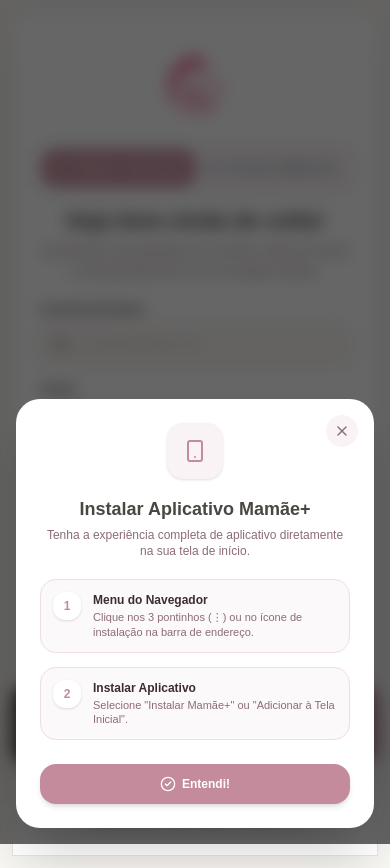
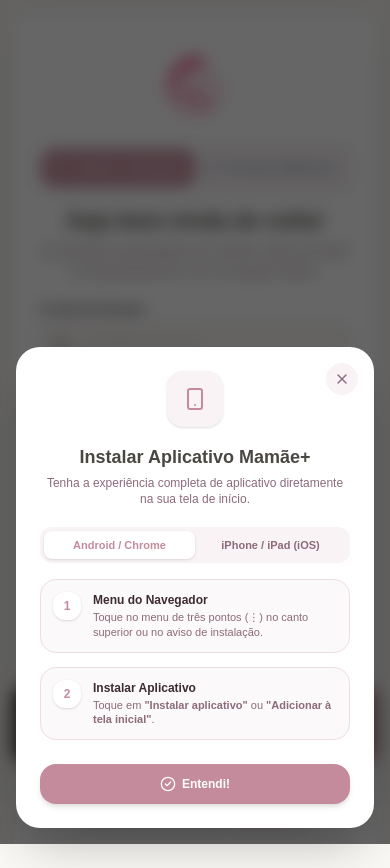
Before and after one commit to Rauliyexe/mamae-mais, a React (Vite) app: page / in a window 390 px wide. Both pictures are taken after a click on the button "Instalar". After the commit the page ends 844 px from the top, so only its background shows below. Built offline with nearby package versions, Linux system fonts and the light colour scheme.

Commit message:
fix(mobile): fix bottom navigation bar layout on mobile and PWA install prompt button

```diff
--- a/index.html
+++ b/index.html
@@ -26,6 +26,12 @@
     <div id="root"></div>
     <script type="module" src="/src/main.jsx"></script>
     <script>
+      window.deferredPWAInstallPrompt = null;
+      window.addEventListener('beforeinstallprompt', (e) => {
+        e.preventDefault();
+        window.deferredPWAInstallPrompt = e;
+        window.dispatchEvent(new Event('pwa-prompt-available'));
+      });
       if ('serviceWorker' in navigator) {
         window.addEventListener('load', () => {
           navigator.serviceWorker.register('/sw.js').catch((err) => {
--- a/src/App.jsx
+++ b/src/App.jsx
@@ -96,7 +96,7 @@
   const hideMascot = ["login", "cadastro", "formulario", "portalmedico", "bibliotecaexames"].includes(currentScreen);
 
   return (
-    <div className="relative w-full h-full">
+    <div className="relative w-full h-full min-h-[100dvh]">
       <PWALayout
         nav={isLoggedIn && currentScreen !== "portalmedico" ? <BottomNav /> : null}
         renderScreenContent={renderScreen}
--- a/src/components/BottomNav.jsx
+++ b/src/components/BottomNav.jsx
@@ -27,7 +27,7 @@
   const activeTab = getActiveTab();
 
   return (
-    <div className="absolute bottom-0 left-0 right-0 bg-white/95 backdrop-blur-md rounded-t-[28px] shadow-[0_-6px_28px_rgba(180,77,117,0.06)] px-2 pt-2 pb-[max(12px,env(safe-area-inset-bottom))] flex justify-between z-40 border-t border-[#F0DDE4]">
+    <nav className="fixed bottom-0 left-0 right-0 w-full bg-white/95 backdrop-blur-md rounded-t-[28px] shadow-[0_-6px_28px_rgba(180,77,117,0.06)] px-2 pt-2 pb-[max(12px,env(safe-area-inset-bottom))] flex justify-between z-40 border-t border-[#F0DDE4]">
       {items.map(({ key, label, Icon }) => {
         const isActive = activeTab === key;
         return (
@@ -57,6 +57,6 @@
           </button>
         );
       })}
-    </div>
+    </nav>
   );
 }
--- a/src/components/PWAInstallBanner.jsx
+++ b/src/components/PWAInstallBanner.jsx
@@ -25,6 +25,12 @@
     const isIosDevice = /iphone|ipad|ipod/.test(userAgent);
     setIsIOS(isIosDevice);
 
+    // Check if previously captured globally in index.html
+    if (window.deferredPWAInstallPrompt) {
+      setDeferredPrompt(window.deferredPWAInstallPrompt);
+      setShowBanner(true);
+    }
+
     // Check if dismissed recently in this session
     const isDismissed = sessionStorage.getItem("pwa_banner_dismissed");
     if (isDismissed) return;
@@ -32,48 +38,64 @@
     // Listen for beforeinstallprompt on Android/Chrome/Edge
     const handleBeforeInstallPrompt = (e) => {
       e.preventDefault();
+      window.deferredPWAInstallPrompt = e;
       setDeferredPrompt(e);
       setShowBanner(true);
     };
 
+    const handlePromptAvailable = () => {
+      if (window.deferredPWAInstallPrompt) {
+        setDeferredPrompt(window.deferredPWAInstallPrompt);
+        setShowBanner(true);
+      }
+    };
+
     window.addEventListener("beforeinstallprompt", handleBeforeInstallPrompt);
+    window.addEventListener("pwa-prompt-available", handlePromptAvailable);
 
     // If on iOS and not standalone, show the banner after a gentle delay
     if (isIosDevice && !isStandalone) {
       const timer = setTimeout(() => {
         setShowBanner(true);
-      }, 1500);
+      }, 1200);
       return () => clearTimeout(timer);
     }
 
-    // Also show banner on desktop/android after brief delay if prompt wasn't fired yet
+    // Show banner after brief delay if prompt wasn't dismissed
     const fallbackTimer = setTimeout(() => {
-      if (!isStandalone && !isDismissed) {
+      if (!isStandalone && !sessionStorage.getItem("pwa_banner_dismissed")) {
         setShowBanner(true);
       }
-    }, 2000);
+    }, 1500);
 
     return () => {
       window.removeEventListener("beforeinstallprompt", handleBeforeInstallPrompt);
+      window.removeEventListener("pwa-prompt-available", handlePromptAvailable);
       clearTimeout(fallbackTimer);
     };
   }, []);
 
   const handleInstallClick = async () => {
-    if (isIOS) {
+    const promptEvent = deferredPrompt || window.deferredPWAInstallPrompt;
+
+    if (promptEvent) {
+      try {
+        promptEvent.prompt();
+        const choiceResult = await promptEvent.userChoice;
+        if (choiceResult && choiceResult.outcome === "accepted") {
+          setShowBanner(false);
+          setIsInstalled(true);
+        }
+        setDeferredPrompt(null);
+        window.deferredPWAInstallPrompt = null;
+      } catch (err) {
+        console.error("Erro ao executar instalador PWA:", err);
+        setShowIOSModal(true);
+      }
+    } else if (isIOS) {
       setShowIOSModal(true);
-      return;
-    }
-
-    if (deferredPrompt) {
-      deferredPrompt.prompt();
-      const { outcome } = await deferredPrompt.userChoice;
-      if (outcome === "accepted") {
-        setShowBanner(false);
-      }
-      setDeferredPrompt(null);
     } else {
-      // Fallback instructions modal if native prompt is unavailable (e.g. desktop browsers)
+      // Direct instructions modal if native prompt was not supplied by browser
       setShowIOSModal(true);
     }
   };
@@ -145,6 +167,27 @@
               Tenha a experiência completa de aplicativo diretamente na sua tela de início.
             </p>
 
+            <div className="flex bg-[#FAF3F6] p-1 rounded-xl mb-4">
+              <button
+                type="button"
+                onClick={() => setIsIOS(false)}
+                className={`flex-1 py-1.5 text-[11px] font-bold rounded-lg transition-all cursor-pointer ${
+                  !isIOS ? "bg-white text-[#C38B9B] shadow-sm" : "text-[#8C6B7A]"
+                }`}
+              >
+                Android / Chrome
+              </button>
+              <button
+                type="button"
+                onClick={() => setIsIOS(true)}
+                className={`flex-1 py-1.5 text-[11px] font-bold rounded-lg transition-all cursor-pointer ${
+                  isIOS ? "bg-white text-[#C38B9B] shadow-sm" : "text-[#8C6B7A]"
+                }`}
+              >
+                iPhone / iPad (iOS)
+              </button>
+            </div>
+
             <div className="space-y-3.5 mb-6 text-xs text-[#523A46]">
               {isIOS ? (
                 <>
@@ -155,7 +198,7 @@
                     <div>
                       <p className="font-bold text-[#3D2B33]">Toque no botão Compartilhar</p>
                       <p className="text-[#8C6B7A] text-[11px] flex items-center gap-1 mt-0.5">
-                        Na barra do Safari, clique no ícone <Share size={12} className="text-[#007AFF]" />
+                        Na barra inferior do Safari, clique no ícone <Share size={12} className="text-[#007AFF]" />
                       </p>
                     </div>
                   </div>
@@ -167,7 +210,7 @@
                     <div>
                       <p className="font-bold text-[#3D2B33]">Adicionar à Tela de Início</p>
                       <p className="text-[#8C6B7A] text-[11px] flex items-center gap-1 mt-0.5">
-                        Role a lista e selecione <PlusSquare size={12} className="text-[#C38B9B]" /> <b>Adicionar à Tela de Início</b>
+                        Role as opções e toque em <PlusSquare size={12} className="text-[#C38B9B]" /> <b>Adicionar à Tela de Início</b>
                       </p>
                     </div>
                   </div>
@@ -177,9 +220,9 @@
                       3
                     </div>
                     <div>
-                      <p className="font-bold text-[#3D2B33]">Pronto! Abra o ícone</p>
+                      <p className="font-bold text-[#3D2B33]">Pronto! Abra pelo ícone</p>
                       <p className="text-[#8C6B7A] text-[11px] mt-0.5">
-                        O Mamãe+ abrirá em tela cheia como um app nativo.
+                        O Mamãe+ abrirá em tela inteira sem barras de navegação do browser.
                       </p>
                     </div>
                   </div>
@@ -193,7 +236,7 @@
                     <div>
                       <p className="font-bold text-[#3D2B33]">Menu do Navegador</p>
                       <p className="text-[#8C6B7A] text-[11px] mt-0.5">
-                        Clique nos 3 pontinhos (⋮) ou no ícone de instalação na barra de endereço.
+                        Toque no menu de três pontos (⋮) no canto superior ou no aviso de instalação.
                       </p>
                     </div>
                   </div>
@@ -205,7 +248,7 @@
                     <div>
                       <p className="font-bold text-[#3D2B33]">Instalar Aplicativo</p>
                       <p className="text-[#8C6B7A] text-[11px] mt-0.5">
-                        Selecione "Instalar Mamãe+" ou "Adicionar à Tela Inicial".
+                        Toque em <b>"Instalar aplicativo"</b> ou <b>"Adicionar à tela inicial"</b>.
                       </p>
                     </div>
                   </div>
--- a/src/components/PWALayout.jsx
+++ b/src/components/PWALayout.jsx
@@ -60,9 +60,9 @@
 
   // 5. Mobile Mode: strictly native mobile full-screen experience with scrollable content
   return (
-    <div className="w-full h-full min-h-screen bg-[#FDF5F8] flex flex-col select-none font-albert overflow-hidden relative">
+    <div className="w-full h-[100dvh] min-h-[100dvh] bg-[#FDF5F8] flex flex-col select-none font-albert overflow-hidden relative">
       {/* Mobile Screen Content Wrapper */}
-      <div className="flex-1 overflow-y-auto scrollbar-none pb-[82px] relative bg-[#FDF5F8]">
+      <div className="flex-1 w-full overflow-y-auto overscroll-contain scrollbar-none pb-[88px] relative bg-[#FDF5F8]">
         {children}
       </div>
 
--- a/src/index.css
+++ b/src/index.css
@@ -20,11 +20,12 @@
     --sar: env(safe-area-inset-right, 0px);
   }
 
-  html, body {
+  html, body, #root {
     margin: 0;
     padding: 0;
     width: 100%;
-    min-height: 100%;
+    height: 100%;
+    min-height: 100dvh;
     overflow-x: hidden;
     background-color: #FAF8F5;
     font-family: 'Albert Sans', -apple-system, BlinkMacSystemFont, 'Segoe UI', Roboto, sans-serif;
```
